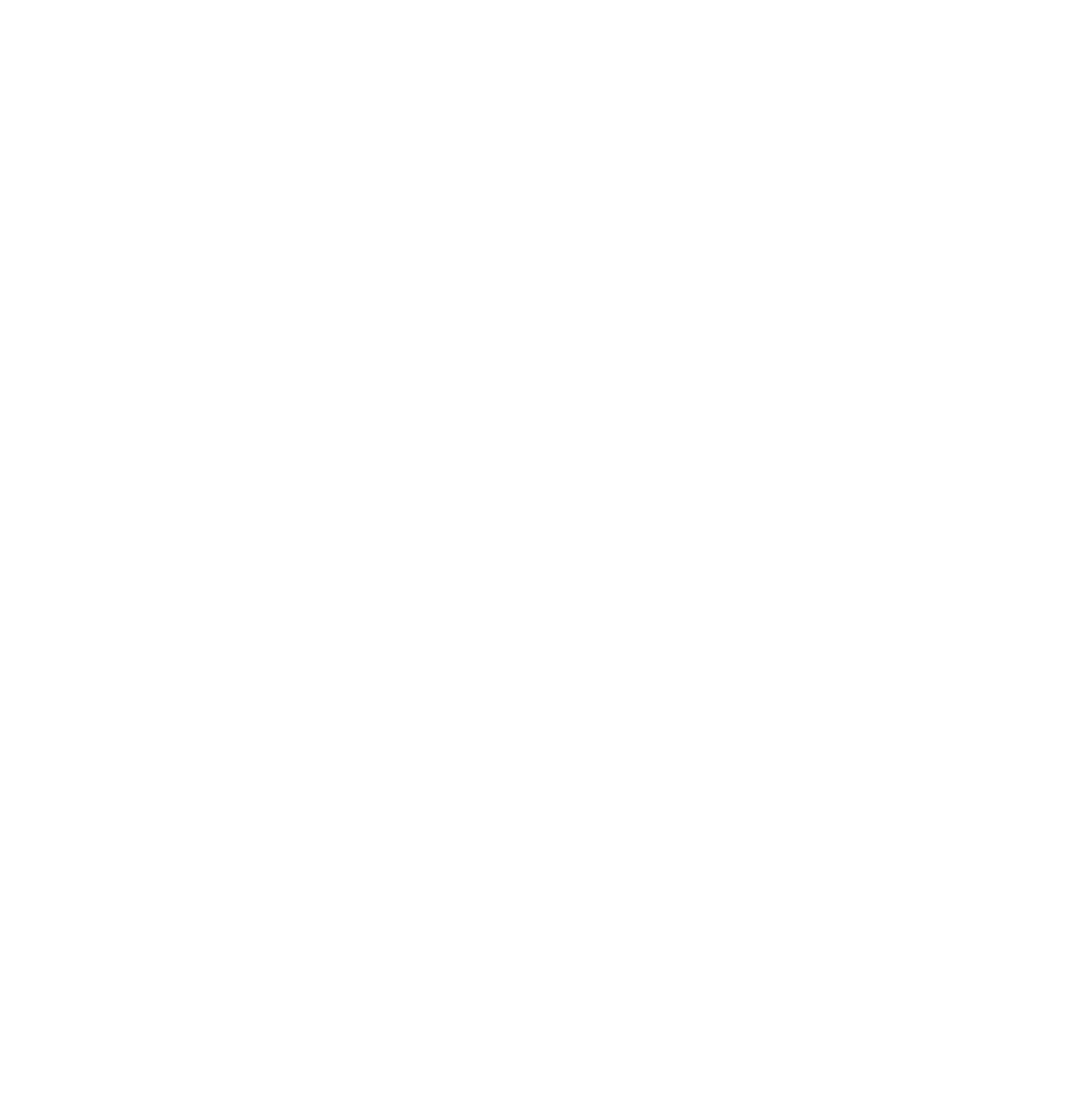
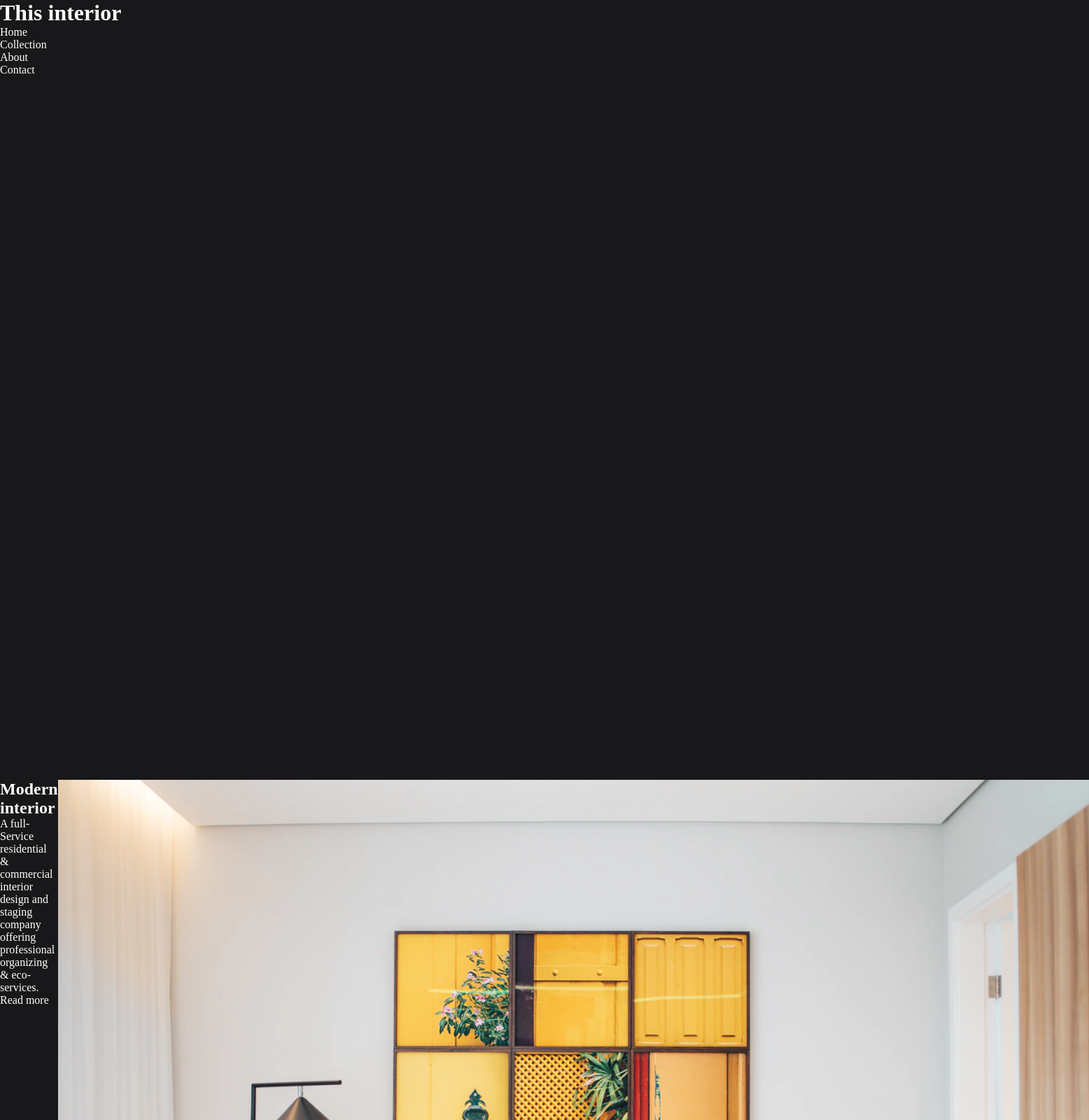
Before and after one commit to MecyDev/interior-consultant-master, a website built with Parcel: page src/index.html in a window 1280 px wide. Shown: the top 1600 px of the page at 70% size, 1557 px wide, since content can reach past the window. Before the commit the page ends 800 px from the top, so only its background shows below. Built offline with nearby package versions, Linux system fonts and the light colour scheme.

Commit message:
progress work

```diff
--- a/package.json
+++ b/package.json
@@ -14,5 +14,8 @@
   "devDependencies": {
     "parcel-bundler": "^1.12.4",
     "sass": "^1.32.5"
+  },
+  "dependencies": {
+    "material-design-icons": "^3.0.1"
   }
 }
--- a/src/index.html
+++ b/src/index.html
@@ -12,8 +12,49 @@
   </head>
 
   <body>
+    <div class="grid-container">
 
+      <header>
 
-  </body>
+        <h1>This interior</h1>
+
+        <nav role="navigation">
+          <ul>
+            <li>Home</li>
+            <li>Collection</li>
+            <li>About</li>
+            <li>Contact</li>
+          </ul>
+        </nav>
+
+      </header>
+
+        <section class="sec1">
+          <h1>Modern interior</h1>
+          <p>A full-Service residential & commercial interior design and staging company offering professional organizing & eco-services.</p>
+          <p>Read more</p>
+        </section>
+
+        <section class="sect2">
+          <div class="container-img"></div>
+            <p><img src="photo1.png" alt="interior image"></p>
+          </div>
+
+          <div class="card">
+            <h1>Aliza Webber</h1>
+            <p><img src="photo2.png" alt="profil image"></p>
+            <h2>Designed in 2020 by Aliza Webber</h2>
+            <h3>Interior designer</h3>
+          </div>
+        </section>
+
+    <footer role="contentinfo">
+      <p><a href="https://www.mecydev.com">MecyDev</a> <a href="https://devchallenges.io">@DevChallenges.io</a>
+      </p>
+    </footer>
+
+  </div>
+
+</body>
 
 </html>
--- a/src/style.scss
+++ b/src/style.scss
@@ -0,0 +1,51 @@
+@import url('https://fonts.googleapis.com/css2?family=Crimson+Pro:wght@200&family=Lora:wght@400;700&family=Montserrat:wght@300;500;600;700&display=swap');
+
+$color-back: #181719;
+$font-1: "Lora", serif;
+$font-2: "Crimson Pro", serif;
+$font-3: "Montserrat", sans-serif;
+
+*,
+*:before,
+*:after {
+  box-sizing: border-box;
+  margin: 0;
+  padding: 0;
+  text-decoration: none;
+}
+
+.grid-container {
+    display: grid;
+    grid-template-columns: repeat(6, 1fr);
+    grid-template-rows: repeat(10, 1fr);
+    gap: 0px 0px;
+    grid-template-areas:
+      "hd hd hd hd hd hd"
+      "s1 s1 s1 . . ."
+      "ci ci ci ci ci ci"
+      "ci ci ci ci ci ci"
+      "ci ci ci ci ci ci"
+      "ci ci ci ci ci ci"
+      "ci ci ci ci ci ci"
+      ". . . . . ."
+      ". . . . . ."
+      ". . . . . .";
+  }
+
+body {
+    background-color: $color-back;
+    color: #fff;
+}
+
+header {
+    grid-area: hd;
+    width: 100%;
+}
+
+.sect1 {
+    grid-area: s1;
+}
+
+.container_img {
+    grid-area: ci;
+}
```
Also changed, not shown: dist/index.html, 1 other file.
